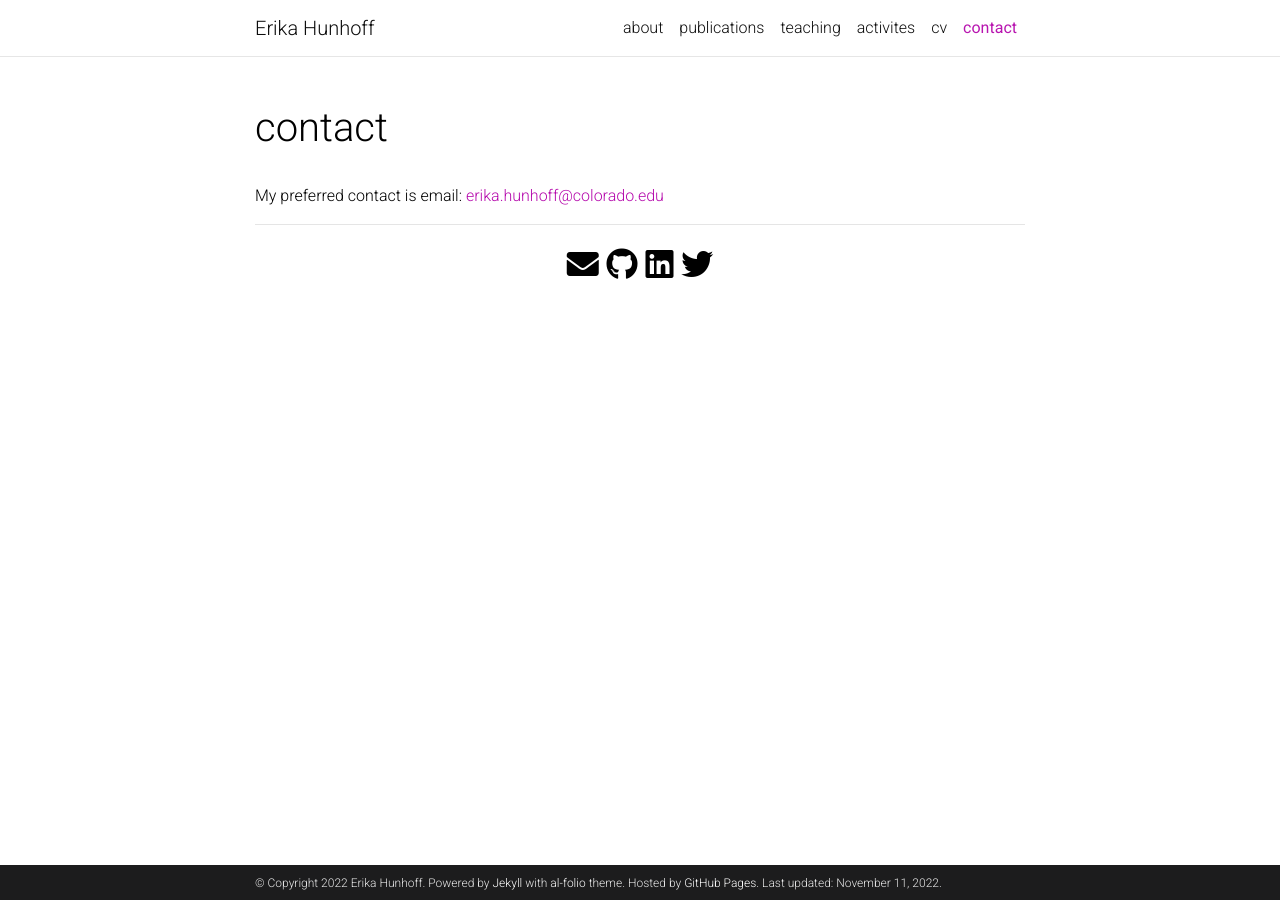
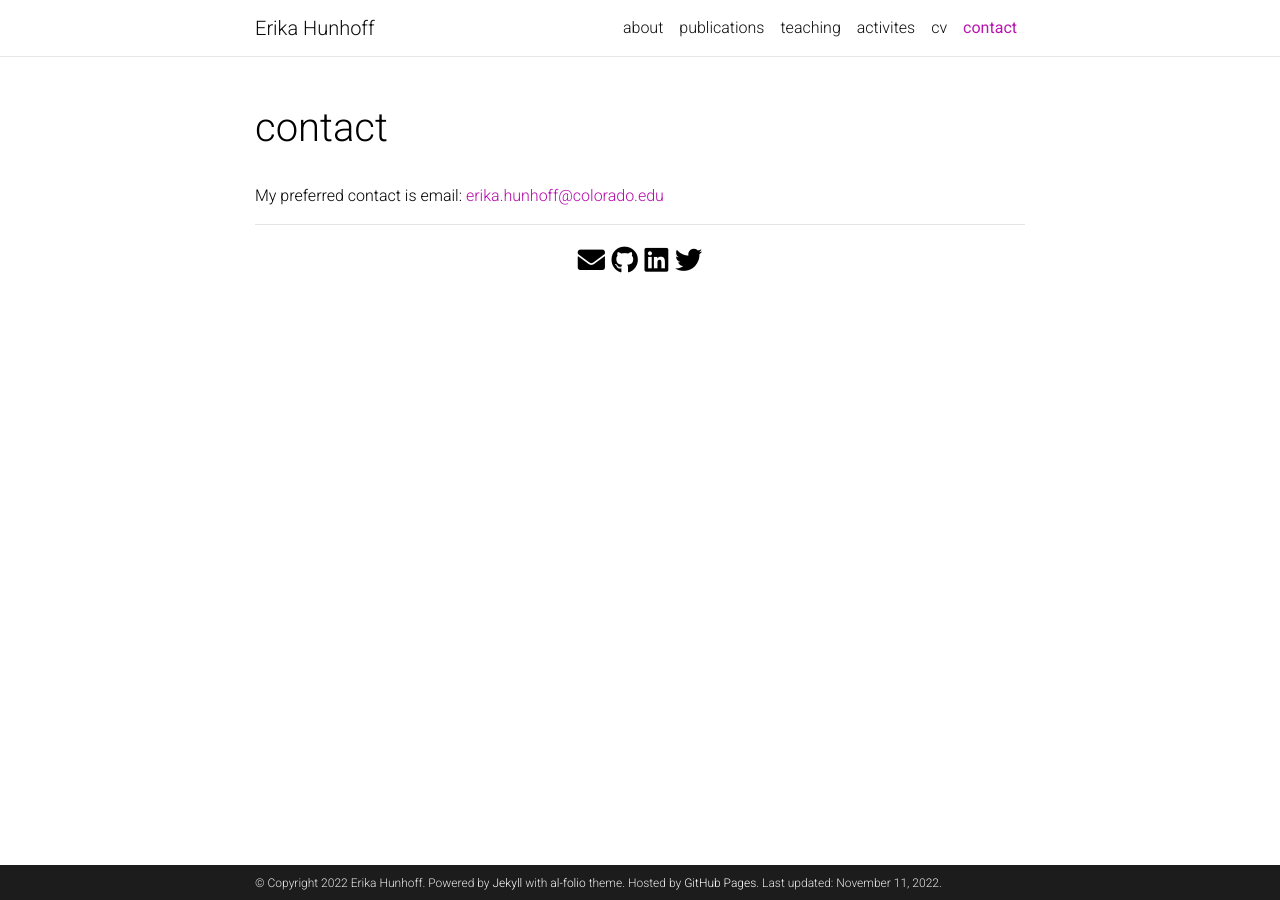
Before and after one commit to hunhoffe/hunhoffe.github.io, a Jekyll site: the page built from _pages/contact.md, in a window 1280 px wide. Built offline with Jekyll 4.4.1, drawn with Linux system fonts in a browser that asks for light colours; comment, search, counter and statistics services are not loaded; a style sheet for code colours, icons or effects is not loaded.

Commit message:
Make icons even smaller?

```diff
--- a/_sass/_base.scss
+++ b/_sass/_base.scss
@@ -253,7 +253,7 @@ blockquote {
 .social {
   text-align: center;
   .contact-icons {
-    font-size: 2rem;
+    font-size: 1.7rem;
     a {
       i::before {
         color: var(--global-text-color);
```
